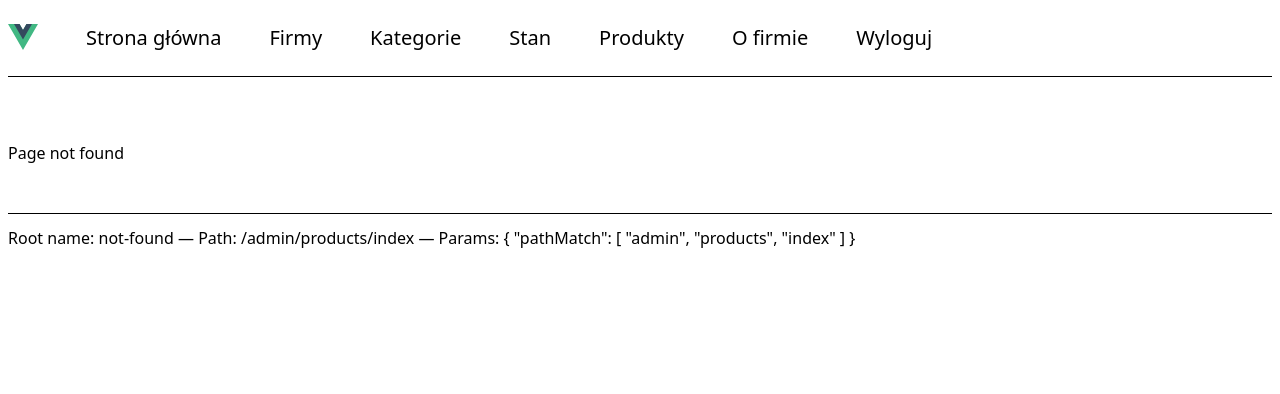
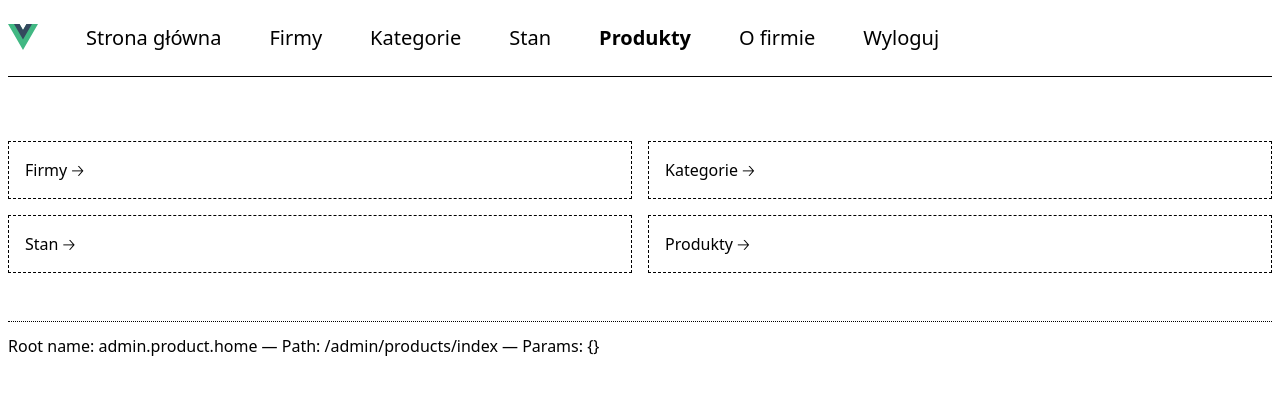
Before and after one commit to arturmilkowski/protelekom_spa, a Vue app in the folder vue/: page /admin/products/index in a window 1280 px wide. Before the commit this address had no page. Shown: the top 394 px of the page. Built offline with nearby package versions, Linux system fonts and the light colour scheme; sample sign-in values are in the browser's storage.

Commit message:
Add the product index view

```diff
--- a/vue/src/App.vue
+++ b/vue/src/App.vue
@@ -2,7 +2,7 @@
 import { RouterView } from 'vue-router'
 import AppNav from '@/components/AppNav.vue'
 import AppFooter from '@/components/AppFooter.vue'
-import MySpinner from '@/components/MySpinner.vue'
+import AppSpinner from '@/components/AppSpinner.vue'
 </script>
 
 <template>
@@ -16,7 +16,7 @@ import MySpinner from '@/components/MySpinner.vue'
           </main>
           <template #fallback>
             <div class="mx-2">
-              <MySpinner />
+              <AppSpinner />
             </div>
           </template>
         </Suspense>
--- a/vue/src/components/AppFooter.vue
+++ b/vue/src/components/AppFooter.vue
@@ -1,6 +1,6 @@
 <template>
   <footer
-    class="border-t-[1px] border-black mx-2 mt-12 pt-3 text-sm sm:text-sm md:text-sm lg:text-base"
+    class="border-t-[1px] border-black border-dotted mx-2 mt-12 pt-3 text-sm sm:text-sm md:text-sm lg:text-base"
   >
     Root name: {{ $router.currentRoute.value.name }} &mdash; Path:
     {{ $router.currentRoute.value.path }} &mdash; Params:
--- a/vue/src/components/AppNav.vue
+++ b/vue/src/components/AppNav.vue
@@ -15,7 +15,7 @@ const store = useAuthStore()
       <RouterLink :to="{ name: 'admin.product.brand.index' }">Firmy</RouterLink>
       <RouterLink :to="{ name: 'admin.product.category.index' }">Kategorie</RouterLink>
       <RouterLink :to="{ name: 'admin.product.condition.index' }">Stan</RouterLink>
-      <RouterLink :to="{ name: 'admin.product.product.index' }">Produkty</RouterLink>
+      <RouterLink :to="{ name: 'admin.product.home' }">Produkty</RouterLink>
     </template>
     <RouterLink :to="{ name: 'page.about' }">O firmie</RouterLink>
     <RouterLink :to="{ name: 'login' }" v-if="store.isGuest">Zaloguj</RouterLink>
--- a/vue/src/router/index.js
+++ b/vue/src/router/index.js
@@ -93,26 +93,32 @@ const router = createRouter({
       meta: { auth: true }
     },
     {
-      path: '/admin/products/products',
-      name: 'admin.product.product.index',
+      path: '/admin/products/index',
+      name: 'admin.product.home',
+      component: () => import('../views/admin/product/IndexView.vue'),
+      meta: { auth: true }
+    },
+    {
+      path: '/admin/products',
+      name: 'admin.product.index',
       component: () => import('../views/admin/product/product/IndexView.vue'),
       meta: { auth: true }
     },
     {
-      path: '/admin/products/products/create',
-      name: 'admin.product.product.create',
+      path: '/admin/products/create',
+      name: 'admin.product.create',
       component: () => import('../views/admin/product/product/CreateView.vue'),
       meta: { auth: true }
     },
     {
-      path: '/admin/products/products/show/:id',
-      name: 'admin.product.product.show',
+      path: '/admin/products/show/:id',
+      name: 'admin.product.show',
       component: () => import('../views/admin/product/product/ShowView.vue'),
       meta: { auth: true }
     },
     {
-      path: '/admin/products/products/:id/edit',
-      name: 'admin.product.product.edit',
+      path: '/admin/products/:id/edit',
+      name: 'admin.product.edit',
       component: () => import('../views/admin/product/product/EditView.vue'),
       meta: { auth: true }
     },
--- /dev/null
+++ b/vue/src/views/admin/product/IndexView.vue
@@ -0,0 +1,24 @@
+<template>
+  <div class="grid grid-cols-2 gap-4">
+    <RouterLink
+      class="border-[1px] border-black p-4 border-dashed hover:border-solid"
+      :to="{ name: 'admin.product.brand.index' }"
+      >Firmy 🡢</RouterLink
+    >
+    <RouterLink
+      class="border-[1px] border-black p-4 border-dashed hover:border-solid"
+      :to="{ name: 'admin.product.category.index' }"
+      >Kategorie 🡢</RouterLink
+    >
+    <RouterLink
+      class="border-[1px] border-black p-4 border-dashed hover:border-solid"
+      :to="{ name: 'admin.product.condition.index' }"
+      >Stan 🡢</RouterLink
+    >
+    <RouterLink
+      class="border-[1px] border-black p-4 border-dashed hover:border-solid"
+      :to="{ name: 'admin.product.index' }"
+      >Produkty 🡢</RouterLink
+    >
+  </div>
+</template>
--- a/vue/src/views/admin/product/product/CreateView.vue
+++ b/vue/src/views/admin/product/product/CreateView.vue
@@ -57,7 +57,7 @@ const create = async () => {
   validationError.value = validationErr
 
   if (data?.status == 201) {
-    router.push({ name: 'admin.product.product.index' })
+    router.push({ name: 'admin.product.index' })
   }
 }
 </script>
@@ -158,6 +158,6 @@ const create = async () => {
     <InputButton>Dodaj</InputButton>
   </form>
   <p class="mt-6">
-    <RouterLink :to="{ name: 'admin.product.product.index' }">Powrót</RouterLink>
+    <RouterLink :to="{ name: 'admin.product.index' }">Powrót</RouterLink>
   </p>
 </template>
--- a/vue/src/views/admin/product/product/EditView.vue
+++ b/vue/src/views/admin/product/product/EditView.vue
@@ -64,7 +64,7 @@ const update = async () => {
   validationError.value = validationErr
 
   if (data?.status == 200) {
-    router.push({ name: 'admin.product.product.index' })
+    router.push({ name: 'admin.product.index' })
   }
 }
 
@@ -74,7 +74,7 @@ const destroy = async () => {
     error.value = err
 
     if (data?.status == 204) {
-      router.push({ name: 'admin.product.product.index' })
+      router.push({ name: 'admin.product.index' })
     }
   }
 }
@@ -181,7 +181,7 @@ const destroy = async () => {
       <InputButton>Edytuj</InputButton>
     </form>
     <BtnGroup>
-      <RouterLink :to="{ name: 'admin.product.product.show', params: { id: item.id } }"
+      <RouterLink :to="{ name: 'admin.product.show', params: { id: item.id } }"
         >🡠 Powrót</RouterLink
       >
       <a @click="destroy()" href="#delete" class="text-red-600"
--- a/vue/src/views/admin/product/product/IndexView.vue
+++ b/vue/src/views/admin/product/product/IndexView.vue
@@ -25,7 +25,7 @@ items.value = collection.data
   <AppAlert v-if="error" type="danger">{{ error.message }}</AppAlert>
   <template v-else>
     <p class="my-6">
-      <RouterLink :to="{ name: 'admin.product.product.create' }">Dodaj</RouterLink>
+      <RouterLink :to="{ name: 'admin.product.create' }">Dodaj</RouterLink>
     </p>
     <TableTable v-if="items.length">
       <thead>
@@ -46,13 +46,13 @@ items.value = collection.data
           <TableData>{{ item.brand }}</TableData>
           <TableData>{{ item.category }}</TableData>
           <TableData>
-            <RouterLink :to="{ name: 'admin.product.product.show', params: { id: item.id } }">
+            <RouterLink :to="{ name: 'admin.product.show', params: { id: item.id } }">
               {{ item.name }}
             </RouterLink>
           </TableData>
           <TableData><BadgeYesNo :yes-no="item.hide" /></TableData>
           <TableData>
-            <RouterLink :to="{ name: 'admin.product.product.show', params: { id: item.id } }">
+            <RouterLink :to="{ name: 'admin.product.show', params: { id: item.id } }">
               Pokaż 🡢
             </RouterLink>
           </TableData>
--- a/vue/src/views/admin/product/product/ShowView.vue
+++ b/vue/src/views/admin/product/product/ShowView.vue
@@ -108,8 +108,8 @@ const destroyImage = async (id) => {
       </tbody>
     </TableTable>
     <BtnGroup>
-      <RouterLink :to="{ name: 'admin.product.product.index' }">🡠 Powrót</RouterLink>
-      <RouterLink :to="{ name: 'admin.product.product.edit', params: { id: item.id } }"
+      <RouterLink :to="{ name: 'admin.product.index' }">🡠 Powrót</RouterLink>
+      <RouterLink :to="{ name: 'admin.product.edit', params: { id: item.id } }"
         ><PencilIcon
           class="inline-flex mr-0.5 h-4 w-4 sm:h-4 sm:w-4 md:h-4 md:w-4 lg:h-4 lg:w-4 xl:h-5 xl:w-5 2xl:h-5 2xl:w-5"
         />Edytuj</RouterLink
--- a/vue/src/views/admin/product/product/type/IndexView.vue
+++ b/vue/src/views/admin/product/product/type/IndexView.vue
@@ -83,7 +83,7 @@ if (error.value?.message == 'Request failed with status code 401') {
     <AppAlert v-else>Brak danych</AppAlert>
   </template>
   <BtnGroup>
-    <RouterLink :to="{ name: 'admin.product.product.show', params: { id: route.params.id } }">
+    <RouterLink :to="{ name: 'admin.product.show', params: { id: route.params.id } }">
       🡠 Powrót
     </RouterLink>
   </BtnGroup>
--- a/vue/src/views/error/NotFoundView.vue
+++ b/vue/src/views/error/NotFoundView.vue
@@ -1,3 +1,3 @@
 <template>
-  <h1>Page not found</h1>
+  <h1>Nie ma takiej strony</h1>
 </template>
```
Also changed, not shown: vue/src/components/AppSpinner.vue (renamed from vue/src/components/MySpinner.vue), 1 other file (tests, documents, lock files or other folders).
